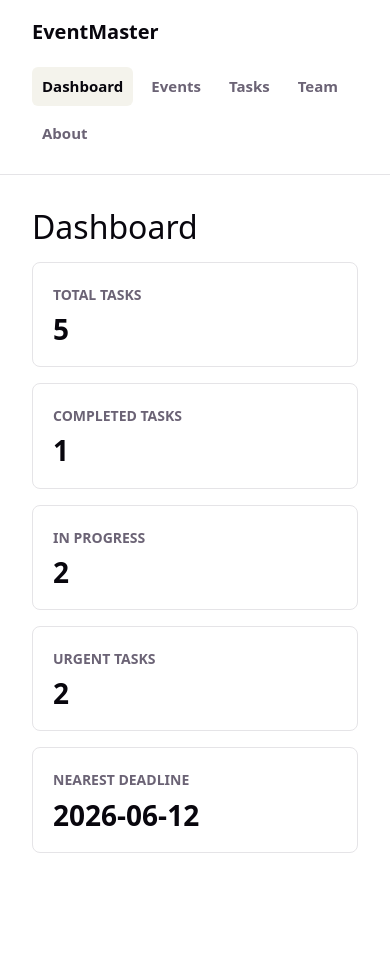
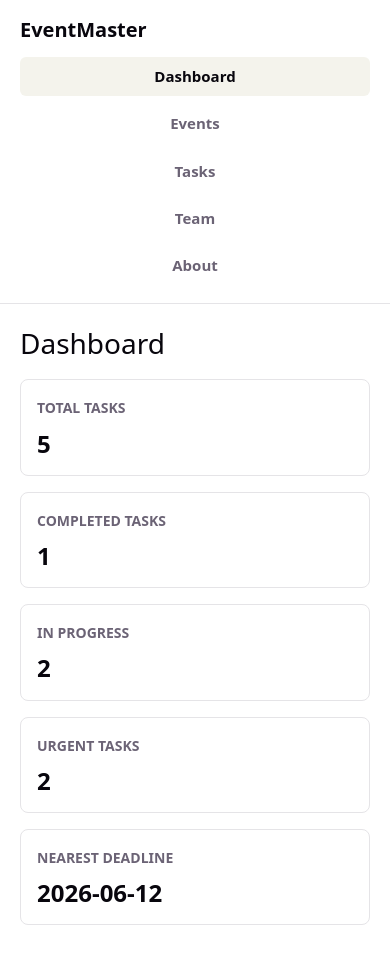
Before and after one commit to LiborJohn66/4IT427_mlal01, a React (Vite) app in the folder 4IT427_mlal01/: page / in a window 390 px wide. Before the commit the page ends 893 px from the top, so only its background shows below. Built offline with nearby package versions, Linux system fonts and the light colour scheme.

Commit message:
improve responsive design

```diff
--- a/4IT427_mlal01/src/App.css
+++ b/4IT427_mlal01/src/App.css
@@ -2,6 +2,7 @@
   display: flex;
   flex-direction: column;
   flex-grow: 1;
+  min-width: 0;
 }
 
 .app-header {
@@ -24,6 +25,7 @@
   display: flex;
   flex-wrap: wrap;
   gap: 8px;
+  justify-content: flex-end;
 }
 
 .navbar-link {
@@ -43,12 +45,14 @@
 
 .app-main {
   flex: 1;
-  padding: 40px 32px;
+  padding: 40px clamp(20px, 5vw, 48px);
   text-align: left;
 }
 
 .page {
+  margin: 0 auto;
   max-width: 960px;
+  width: 100%;
 }
 
 .state-message {
@@ -70,7 +74,7 @@
 .dashboard-stats {
   display: grid;
   gap: 16px;
-  grid-template-columns: repeat(auto-fit, minmax(180px, 1fr));
+  grid-template-columns: repeat(auto-fit, minmax(min(180px, 100%), 1fr));
   margin-top: 24px;
 }
 
@@ -157,6 +161,7 @@
   font-size: 15px;
   font-weight: 700;
   padding: 8px 12px;
+  text-align: center;
 }
 
 .task-filter:hover,
@@ -234,5 +239,43 @@
   .app-header {
     align-items: flex-start;
     flex-direction: column;
+    gap: 16px;
+    padding: 18px 20px;
+  }
+
+  .navbar {
+    justify-content: flex-start;
+    width: 100%;
+  }
+
+  .navbar-link {
+    flex: 1 1 calc(50% - 8px);
+    text-align: center;
+  }
+
+  .app-main {
+    padding: 28px 20px;
+  }
+
+  .dashboard-stat,
+  .event-card,
+  .task-card,
+  .state-message {
+    padding: 16px;
+  }
+
+  .task-filter {
+    flex: 1 1 calc(50% - 8px);
   }
 }
+
+@media (max-width: 420px) {
+  .navbar-link,
+  .task-filter {
+    flex-basis: 100%;
+  }
+
+  .dashboard-stat strong {
+    font-size: 24px;
+  }
+}
--- a/4IT427_mlal01/src/index.css
+++ b/4IT427_mlal01/src/index.css
@@ -40,6 +40,7 @@
 
 body {
   margin: 0;
+  min-width: 320px;
 }
 
 h1,
@@ -55,6 +56,9 @@ h1 {
   @media (max-width: 1024px) {
     font-size: 32px;
   }
+  @media (max-width: 420px) {
+    font-size: 28px;
+  }
 }
 h2 {
   font-size: 24px;
```
